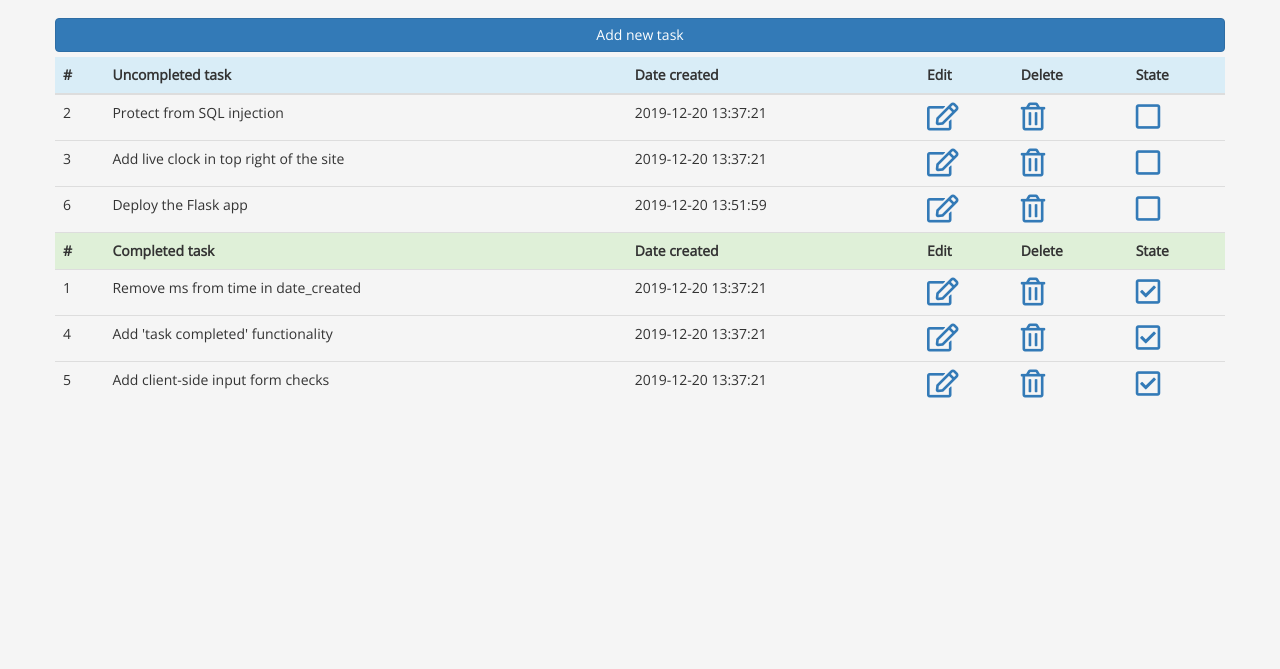
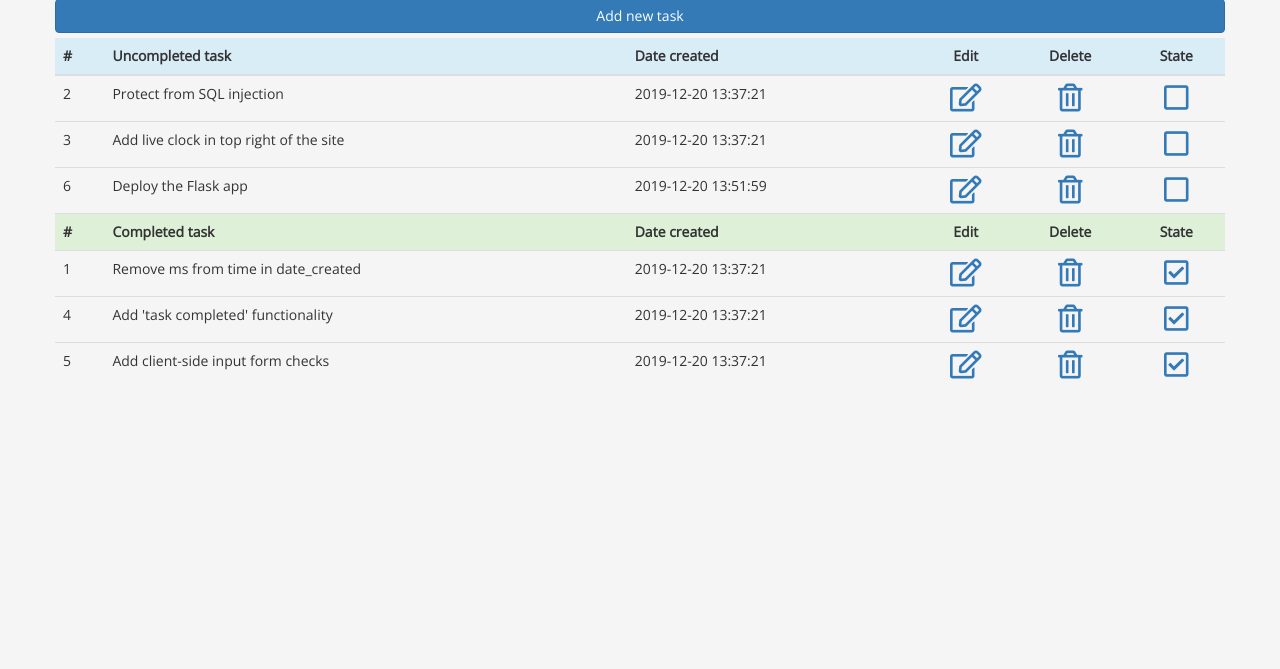
Before and after one commit to NickT5/reminder, a Flask app: page / in a window 1280 px wide. Shown: the part 131-800 px from the top of the page. Run offline with Flask 2, Linux system fonts and the light colour scheme; data comes from the database, SQL or seed files in the repository; both versions use the stored data as it was after the commit; some libraries are stand-ins or nearby versions.

Commit message:
Minor changes.

```diff
--- a/static/css/style.css
+++ b/static/css/style.css
@@ -10,7 +10,7 @@ body{
     margin-top: 2%;
 }
 .task_manager h1{
-    padding-bottom: 4%;
+    padding-bottom: 3%;
 }
 .my_button{
     width: 100%;
--- a/templates/index.html
+++ b/templates/index.html
@@ -1,13 +1,10 @@
 {% extends "layout.html" %}
 
 {% block body %}
-    <div class="task_manager container justify-content-center">
-        <div class="row">
-            <div class="col-sm-8">
+    <div class="task_manager container">
+        <div class="row no-gutters">
+            <div class="col">
                <h1>To do platform</h1>
-            </div>
-            <div class="col-sm-4">
-                <div style="padding:1em 0;"> <iframe src="https://www.zeitverschiebung.net/clock-widget-iframe-v2?language=en&size=small&timezone=Europe%2FBrussels" width="100%" height="90" frameborder="0" ></iframe> </div>
             </div>
         </div>
 
@@ -28,18 +25,18 @@
                                 <th>#</th>
                                 <th>Uncompleted task</th>
                                 <th>Date created</th>
-                                <th>Edit</th>
-                                <th>Delete</th>
-                                <th>State</th>
+                                <th class="text-center">Edit</th>
+                                <th class="text-center">Delete</th>
+                                <th class="text-center">State</th>
                             </tr>
                         </thead>
                         <tbody>
                             {% for task in todo_tasks %}
                             <tr>
                                 <td>{{task.id}}</td><td>{{task.text}}</td><td>{{task.date_created}}</td>
-                                <td><a href="/edit_form?id={{task.id}}" id="edit_{{task.id}}"><i class="far fa-edit fa-2x"></i></a></td>
-                                <td><a href="/delete_task?id={{task.id}}" id="del_{{task.id}}"><i class="far fa-trash-alt fa-2x"></i></a></td>
-                                <td><a href="/toggle_state?id={{task.id}}" id="state_{{task.id}}"><i class="far fa-square fa-2x"></i></a></td>
+                                <td class="text-center"><a href="/edit_form?id={{task.id}}" id="edit_{{task.id}}"><i class="far fa-edit fa-2x"></i></a></td>
+                                <td class="text-center"><a href="/delete_task?id={{task.id}}" id="del_{{task.id}}"><i class="far fa-trash-alt fa-2x"></i></a></td>
+                                <td class="text-center"><a href="/toggle_state?id={{task.id}}" id="state_{{task.id}}"><i class="far fa-square fa-2x"></i></a></td>
                             </tr>
                             {% endfor %}
 
@@ -48,16 +45,16 @@
                                 <th>#</th>
                                 <th>Completed task</th>
                                 <th>Date created</th>
-                                <th>Edit</th>
-                                <th>Delete</th>
-                                <th>State</th>
+                                <th class="text-center">Edit</th>
+                                <th class="text-center">Delete</th>
+                                <th class="text-center">State</th>
                             </tr>
                             {% for task in completed_tasks %}
                             <tr>
                                 <td>{{task.id}}</td><td>{{task.text}}</td><td>{{task.date_created}}</td>
-                                <td><a href="/edit_form?id={{task.id}}" id="edit_{{task.id}}"><i class="far fa-edit fa-2x"></i></a></td>
-                                <td><a href="/delete_task?id={{task.id}}" id="del_{{task.id}}"><i class="far fa-trash-alt fa-2x"></i></a></td>
-                                <td><a href="/toggle_state?id={{task.id}}" id="status_{{task.id}}"><i class="far fa-check-square fa-2x"></i></a></td>
+                                <td class="text-center"><a href="/edit_form?id={{task.id}}" id="edit_{{task.id}}"><i class="far fa-edit fa-2x"></i></a></td>
+                                <td class="text-center"><a href="/delete_task?id={{task.id}}" id="del_{{task.id}}"><i class="far fa-trash-alt fa-2x"></i></a></td>
+                                <td class="text-center"><a href="/toggle_state?id={{task.id}}" id="status_{{task.id}}"><i class="far fa-check-square fa-2x"></i></a></td>
                             </tr>
                             {% endfor %}
                         </tbody>
```
Also changed, not shown: database.db.
